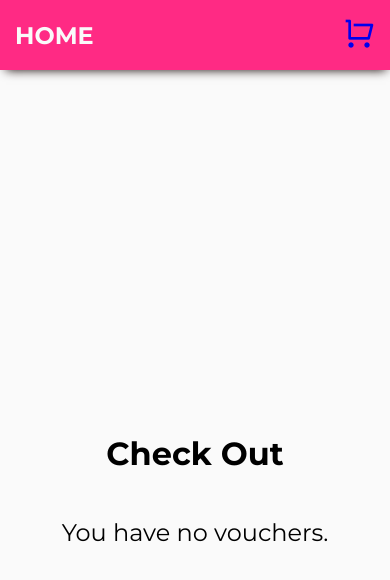
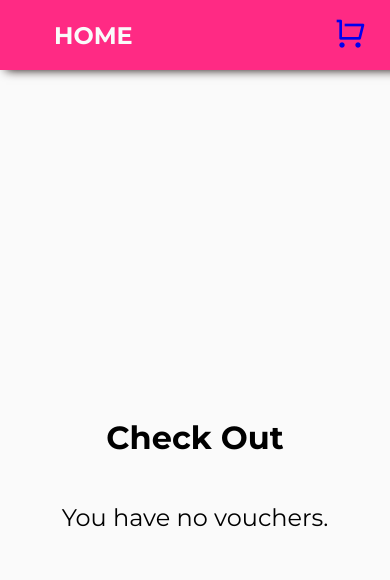
Before and after one commit to marlowzhao/react-restaurant, a React (Create React App) app in the folder restaurant-berlin/: page /cart in a window 390 px wide. Shown: the top 580 px of the page. Built offline with nearby package versions, Linux system fonts and the light colour scheme.

Commit message:
fixed header

```diff
--- a/restaurant-berlin/src/index.css
+++ b/restaurant-berlin/src/index.css
@@ -21,13 +21,17 @@ header {
   display:flex;
   justify-content: center;
   background-color: var(--pink);
+  position:fixed;
   height:90px;
+  top:0;
+  z-index: 2;
+  width: 100%;
   padding: 0 15px;
   box-shadow: 1px 5px 10px -5px rgba(21,6,5,1)
 }
 
 .header-items{
-  width: 65%;
+  width: 60%;
   display: flex;
   justify-content: space-between;
   align-items: center;
@@ -54,7 +58,7 @@ a {
     height:70px;
   }
   .header-items{
-    width: 100%;
+    width: 80%;
   }
   .header-items-caption{
     display: none;
@@ -66,7 +70,8 @@ a {
 .restaurants-right{
   width:60%;
   margin: auto;
-  margin-bottom: 40px;
+  margin-top:130px;
+  margin-bottom: 60px;
   border-bottom: 1px solid var(--pink);
  }
 
@@ -241,6 +246,7 @@ a {
 
 .cart-page h1{
   text-align: center;
+  margin-top: 130px;
 }
 
 .item-in-cart{
```
